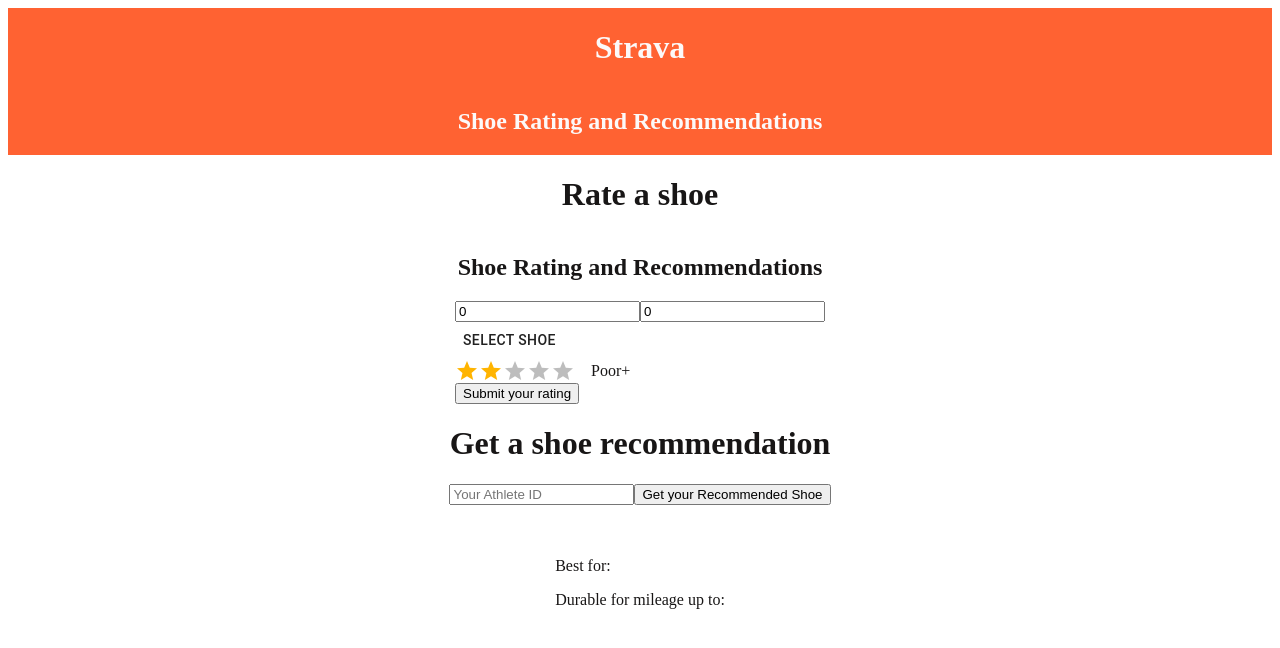
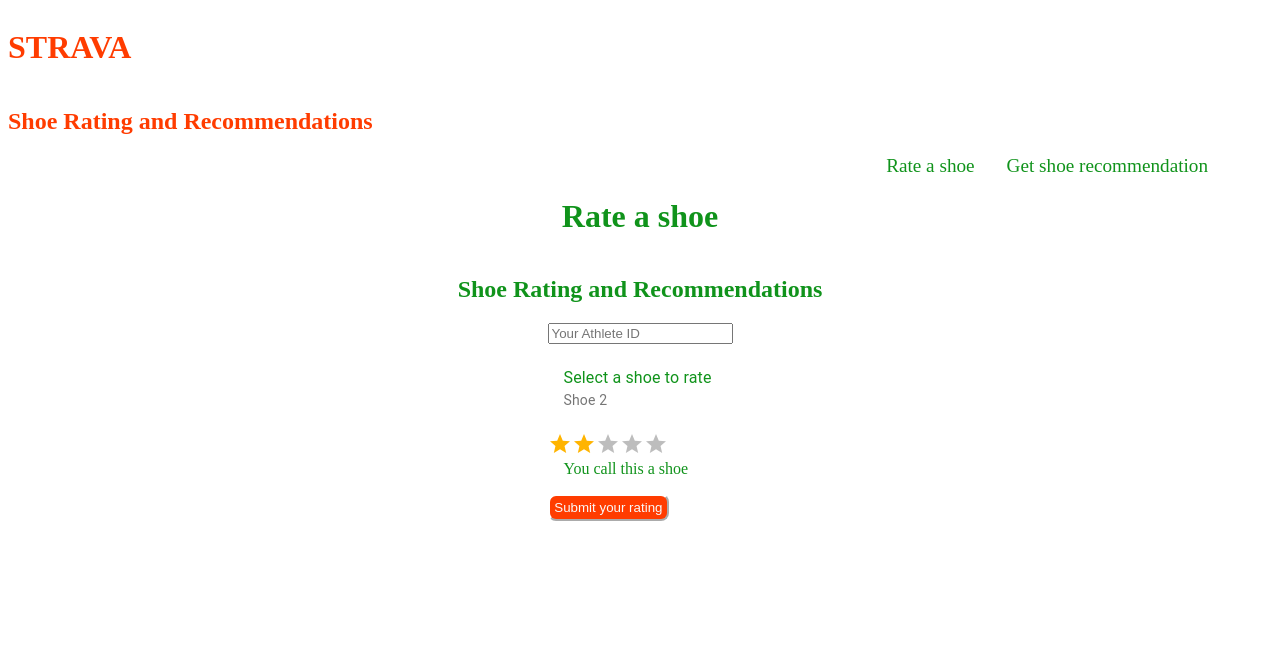
Before and after one commit to RobotMermaid/StravaFE, a React app: page / in a window 1280 px wide. Shown: the top 648 px of the page. Built offline with nearby package versions, Linux system fonts and the light colour scheme.

Commit message:
post to create new rating

```diff
--- a/package.json
+++ b/package.json
@@ -25,7 +25,8 @@
     "@material-ui/core": "^4.11.0",
     "@material-ui/lab": "^4.0.0-alpha.56",
     "react": "^17.0.1",
-    "react-dom": "^17.0.1"
+    "react-dom": "^17.0.1",
+    "react-router-dom": "^5.2.0"
   },
   "devDependencies": {
     "@babel/core": "^7.12.3",
--- a/src/components/Header/Header.css
+++ b/src/components/Header/Header.css
@@ -2,13 +2,13 @@
   display: flex;
   justify-content: center;
   flex-direction: column;
-  align-items: center;
-  color: rgb(252, 249, 249);
-  background-color: rgba(255, 60, 0, 0.803);
+  align-items: left;
+  color: rgb(255, 60, 0);
 }
 h1 {
   font-size: 3rem;
 }
 h2 {
   font-size: 2rem;
+
 }
--- a/src/components/Header/Header.jsx
+++ b/src/components/Header/Header.jsx
@@ -1,13 +1,16 @@
 import React from 'react';
 import styles from './Header.css';
+import Links from '../Links/Links';
 
 const Header = () => {
+  return (
 
-  return (
     <div className={styles.Header}>
-      <h1>Strava</h1>
+      <h1>STRAVA</h1>
       <h2>Shoe Rating and Recommendations</h2>
+      <Links/>
     </div>
+
   );
 };
 
--- /dev/null
+++ b/src/components/Links/Links.css
@@ -0,0 +1,32 @@
+.Links {
+  display: flex;
+  justify-content: flex-end;
+  flex-direction: row;
+  align-items: center;
+  padding: 0 1rem 0 1rem;
+  margin-right: 2rem;
+  color: #fc5200;
+}
+.link {
+  display: flex;
+  justify-content: center;
+  flex-direction: row;
+  align-items: right;
+  padding: 0 1rem 0 1rem;
+  font-weight: 500;
+  font-size: 1.2rem;
+  color: rgb(16, 147, 27);
+  text-decoration: none;
+}
+.link:hover {
+  color: #fc5200;
+}
+.link:focus {
+  color: #fc5200;
+}
+h1 {
+  font-size: 3rem;
+}
+h2 {
+  font-size: 2rem;
+}
--- /dev/null
+++ b/src/components/Links/Links.jsx
@@ -0,0 +1,15 @@
+import React, { useState } from 'react';
+import { Link } from 'react-router-dom'
+import classes from './Links.css';
+
+const Links = () => {
+    return (
+        <div className={classes.Links}>
+                <Link className={classes.link} to="/">Rate a shoe</Link>
+                <Link className={classes.link} to="/rec">Get shoe recommendation</Link>
+        </div>
+
+    );
+};
+
+export default Links;
--- a/src/components/Rating/Rating.css
+++ b/src/components/Rating/Rating.css
@@ -3,8 +3,7 @@
   justify-content: center;
   flex-direction: column;
   align-items: center;
-  color: rgb(24, 22, 22);
-  //background-color: rgba(255, 60, 0, 0.803);
+  color: rgb(16, 147, 27);
 }
 h1 {
   font-size: 2rem;
@@ -16,4 +15,23 @@
   width: 200;
   display: 'flex';
   align-items: 'center';
+
 }
+.stars {
+  color: rgb(255, 60, 0);
+}
+
+.button {
+  color: rgb(250, 248, 248);
+  cursor: pointer;
+  outline: rgb(255, 60, 0);
+  background-color: rgb(255, 60, 0);
+  border-radius: 0.5rem;
+  border-color: white;
+  margin-top: 1rem;
+  padding: 0.25rem 0.3rem 0.25rem 0.3rem;
+}
+.button:hover {
+  background-color: rgb(8, 8, 8);
+
+}
--- a/src/components/Rating/Rating.jsx
+++ b/src/components/Rating/Rating.jsx
@@ -3,49 +3,56 @@
 import { makeStyles } from '@material-ui/core/styles';
 import RatingMU from '@material-ui/lab/Rating';
 import Box from '@material-ui/core/Box';
-import Button from '@material-ui/core/Button';
+import List from '@material-ui/core/List';
+import ListItem from '@material-ui/core/ListItem';
+import ListItemText from '@material-ui/core/ListItemText';
 import Menu from '@material-ui/core/Menu';
 import MenuItem from '@material-ui/core/MenuItem';
+import { rateShoe } from '../Services/API';
 
-const useStyles = makeStyles({
-  root: {
-    width: 200,
-    display: 'flex',
-    alignItems: 'center',
-  },
-});
 const Rating = () => {
-  const [athleteID, setAthleteID] = useState(0);
+  const [athleteID, setAthleteID] = useState(null);
   const [shoeID, setShoeID] = useState(0);
   const [anchorEl, setAnchorEl] = React.useState(null);
+  const [selectedIndex, setSelectedIndex] = React.useState(1);
 
-  const [value, setValue] = React.useState(2);
+  const [stars, setStars] = React.useState(2);
   const [hover, setHover] = React.useState(-1);
-  const classes = useStyles();
 
-  const handleClick = (event) => {
+  const options = [
+    'Shoe 1',
+    'Shoe 2',
+    'Shoe 3',
+    'Shoe 4',
+  ];
+  const handleClickListItem = (event) => {
     setAnchorEl(event.currentTarget);
   };
 
+  const handleMenuItemClick = (event, index) => {
+    setShoeID(index+1)
+    setSelectedIndex(index);
+    setAnchorEl(null);
+  };
   const handleClose = () => {
     setAnchorEl(null);
   };
 
   const saveRating = () => {
-    // post
-    console.log(value, shoeID, athleteID)
+    rateShoe({ athleteID, shoeID, stars})
+    console.log(stars, shoeID, athleteID)
   }
   const labels = {
     0.5: 'Useless',
-    1: 'Useless+',
-    1.5: 'Smelling of elderberries',
-    2: 'Poor+',
-    2.5: 'Ok',
-    3: 'Ok+',
+    1: 'Painful',
+    1.5: 'Disgusting',
+    2: 'You call this a shoe',
+    2.5: 'Barefoot running is better',
+    3: 'Meh',
     3.5: 'Good',
-    4: 'Good+',
+    4: 'Better',
     4.5: 'Excellent',
-    5: 'Excellent+',
+    5: 'Like running on clouds',
   };
   return (
     <div className={styles.Rating}>
@@ -53,47 +60,53 @@
       <h2>Shoe Rating and Recommendations</h2>
       <form>
       <input type="text" value={athleteID} onChange={({ target }) => setAthleteID(target.value)} placeholder="Your Athlete ID"/>
-      <input value={shoeID} onChange={({ target }) => setShoeID(target.value)} placeholder="Shoe ID" />
       <div>
-        <Button aria-controls="simple-menu" aria-haspopup="true" onClick={handleClick}>
-          Select shoe
-        </Button>
+        <List component="nav" aria-label="Shoes">
+        <ListItem
+          button
+          aria-haspopup="true"
+          aria-controls="lock-menu"
+          aria-label="when device is locked"
+          onClick={handleClickListItem}
+        >
+          <ListItemText primary="Select a shoe to rate" secondary={options[selectedIndex]} />
+        </ListItem>
+      </List>
       <Menu
-          id="simple-menu"
+        id="lock-menu"
         anchorEl={anchorEl}
         keepMounted
         open={Boolean(anchorEl)}
         onClose={handleClose}
       >
+        {options.map((option, index) => (
           <MenuItem
-            // value={shoeID}
-            // onChange={({ target }) => setShoeID(target.value)}
-            onClick={handleClose}>Shoe 1</MenuItem>
-          <MenuItem
-            value={shoeID}
-            onChange={({ target }) => setShoeID(target.value)}
-            onClick={handleClose}>Shoe 2</MenuItem>
-          <MenuItem
-            value={shoeID}
-            onChange={({ target }) => setShoeID(target.value)}
-            onClick={handleClose}>Shoe 3</MenuItem>
+            key={option}
+            disabled={index === 0}
+            selected={index === selectedIndex}
+            onClick={(event) => handleMenuItemClick(event, index)}
+          >
+            {option}
+          </MenuItem>
+        ))}
       </Menu>
       </div>
-      <div className={classes.root}>
+      <div className={styles.root}>
       <RatingMU
+        className={styles.stars}
         name="hover-feedback"
-        value={value}
+        value={stars}
         precision={0.5}
-        onChange={(event, newValue) => {
-          setValue(newValue);
+        onChange={(event, newStars) => {
+          setStars(newStars);
         }}
         onChangeActive={(event, newHover) => {
           setHover(newHover);
         }}
       />
-      {value !== null && <Box ml={2}>{labels[hover !== -1 ? hover : value]}</Box>}
+      {stars !== null && <Box ml={2}>{labels[hover !== -1 ? hover : stars]}</Box>}
     </div>
-      <button onClick={(e) => {e.preventDefault(); saveRating()}}>Submit your rating</button>
+      <button className={styles.button} onClick={(e) => {e.preventDefault(); saveRating()}}>Submit your rating</button>
     </form>
     </div>
   );
--- a/src/components/Recommendation/Recommendation.css
+++ b/src/components/Recommendation/Recommendation.css
@@ -3,7 +3,7 @@
   justify-content: center;
   flex-direction: column;
   align-items: center;
-  color: rgb(24, 22, 22);
+  color: rgb(16, 147, 27);
   //background-color: rgba(255, 60, 0, 0.803);
 }
 h1 {
--- a/src/components/Services/API.js
+++ b/src/components/Services/API.js
@@ -1,3 +1,13 @@
+export const rateShoe = shoe => {
+  return fetch('https://salty-cliffs-60245.herokuapp.com/rateshoe', {
+    method: 'POST',
+    headers: {
+      'Content-Type': 'application/json'
+    },
+    body: JSON.stringify(shoe)
+  })
+    .then(res => res.json());
+};
 export const getAllRatings = () => {
   return fetch('https://salty-cliffs-60245.herokuapp.com/')
   .then(res => res.json())
--- a/src/components/app/App.jsx
+++ b/src/components/app/App.jsx
@@ -1,17 +1,21 @@
 import React from 'react';
+import { BrowserRouter, Switch, Route } from 'react-router-dom';
 import Header from '../Header/Header';
 import Rating from '../Rating/Rating';
+import Links from '../Links/Links';
 import Recommendation from '../Recommendation/Recommendation';
-// import { Provider } from '../../Hooks/Provider';
 
 export default function App() {
   return (
     <>
-    {/* <Provider> */}
+    <BrowserRouter>
       <Header/>
-      <Rating/>
-      <Recommendation/>
-    {/* </Provider> */}
+      {/* <Links/> */}
+        <Switch>
+          <Route exact path="/" component={Rating}/>
+          <Route exact path="/rec" component={Recommendation}/>
+        </Switch>
+    </BrowserRouter>
     </>
   );
 }
```
Also changed, not shown: 1 other file (tests, documents, lock files or other folders). Lines whose indentation alone changed are shown as unchanged.
